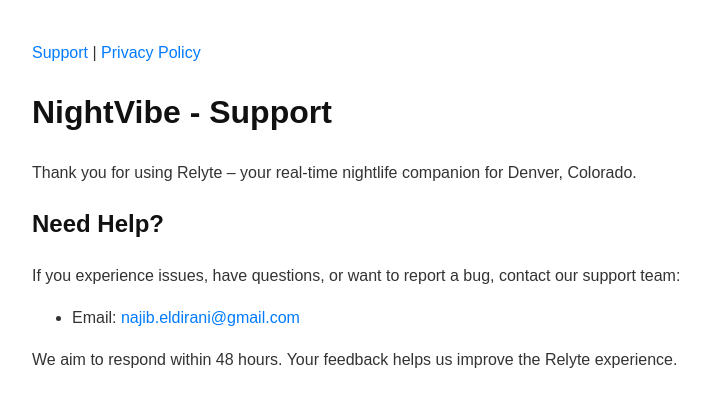
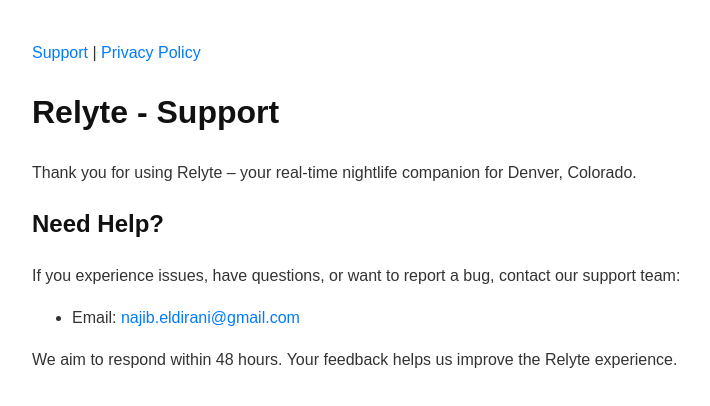
Before and after one commit to NajibEl-Dirani/NajibEl-Dirani.github.io, a plain HTML site: page index.html in a window 1280 px wide. Shown: the whole page, without its empty margins (258-968 px from the left). Drawn offline with Linux system fonts and the light colour scheme.

Commit message:
Update index.html

```diff
--- a/index.html
+++ b/index.html
@@ -34,7 +34,7 @@
     <a href="privacy.html">Privacy Policy</a>
   </nav>
 
-  <h1>NightVibe - Support</h1>
+  <h1>Relyte - Support</h1>
   <p>Thank you for using Relyte – your real-time nightlife companion for Denver, Colorado.</p>
 
   <h2>Need Help?</h2>
```
